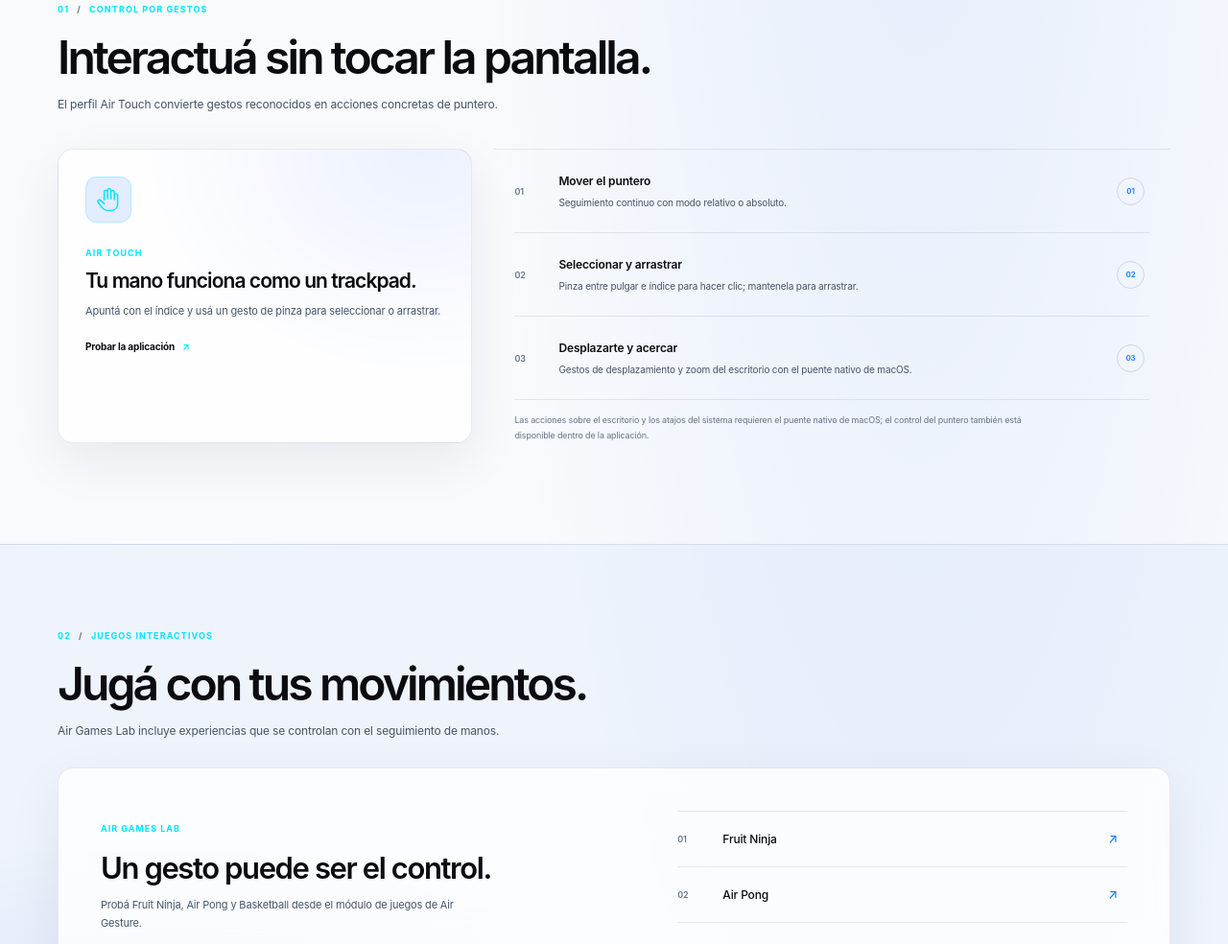
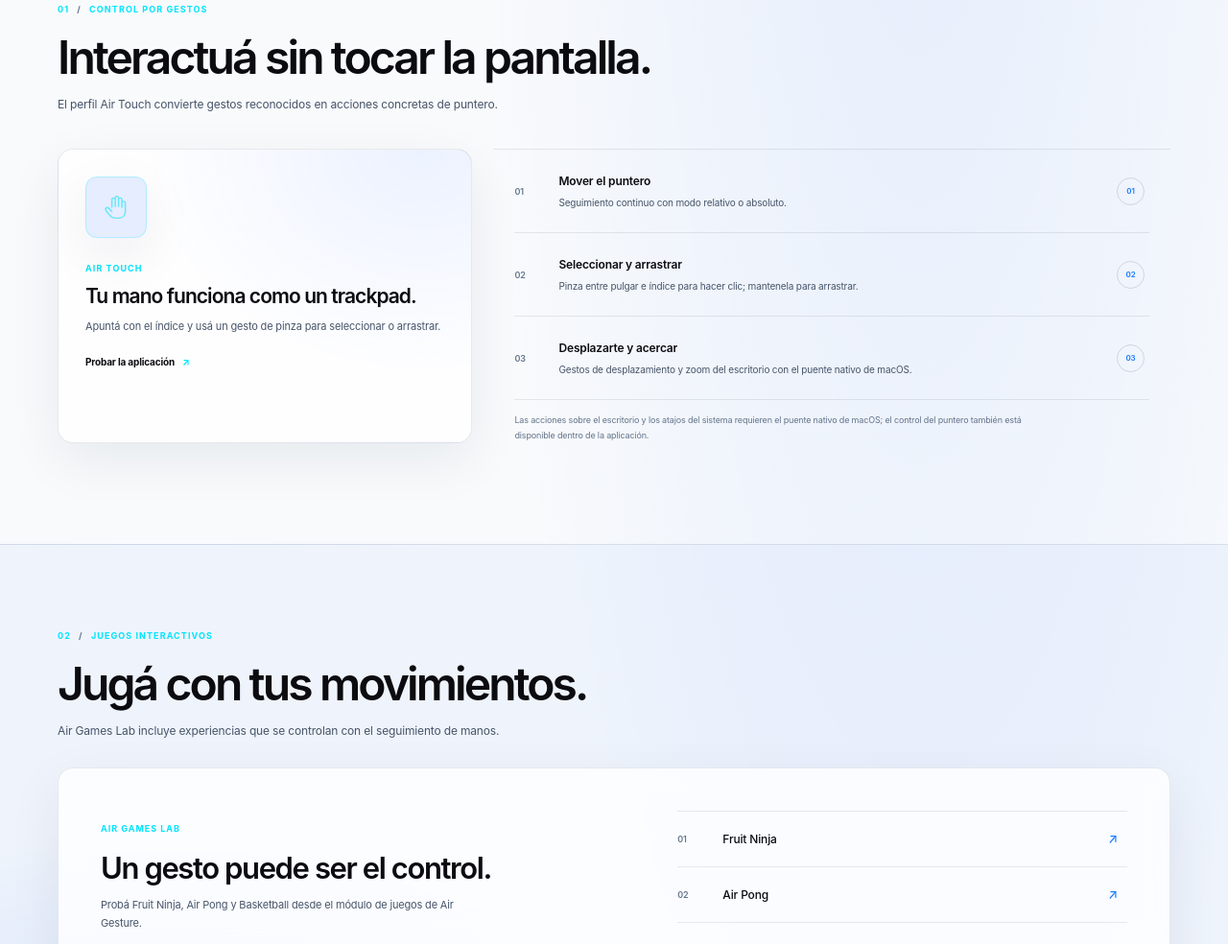
Before and after one commit to Breacorp/Air_gesture, a website built with Vite: page air-gesture/index.html in a window 1280 px wide. Shown: the part 968-1952 px from the top of the page at 96% size. Built offline with nearby package versions, Linux system fonts and the light colour scheme.

Commit message:
Apply glassmorphism/glow to Air Touch hand icon

```diff
--- a/air-gesture/index.html
+++ b/air-gesture/index.html
@@ -131,8 +131,8 @@
         </div>
         <div class="control-layout">
           <div class="control-summary glass-panel">
-            <span class="control-icon" aria-hidden="true">
-              <svg viewBox="0 0 32 32" fill="none">
+            <span class="control-icon glass-panel flex items-center justify-center rounded-2xl border border-cyan-400/30 shadow-[0_0_24px_rgba(34,211,238,0.35)]" aria-hidden="true" style="width:64px;height:64px;">
+              <svg viewBox="0 0 32 32" fill="none" class="w-8 h-8 text-cyan-300">
                 <path d="M11 16V7a2 2 0 0 1 4 0v8-10a2 2 0 0 1 4 0v10-8a2 2 0 0 1 4 0v9-5a2 2 0 0 1 4 0v10c0 5-3.5 8-8 8h-4c-3 0-5-1.5-7-4l-4-5a2 2 0 0 1 3-3l4 4" />
               </svg>
             </span>
```
